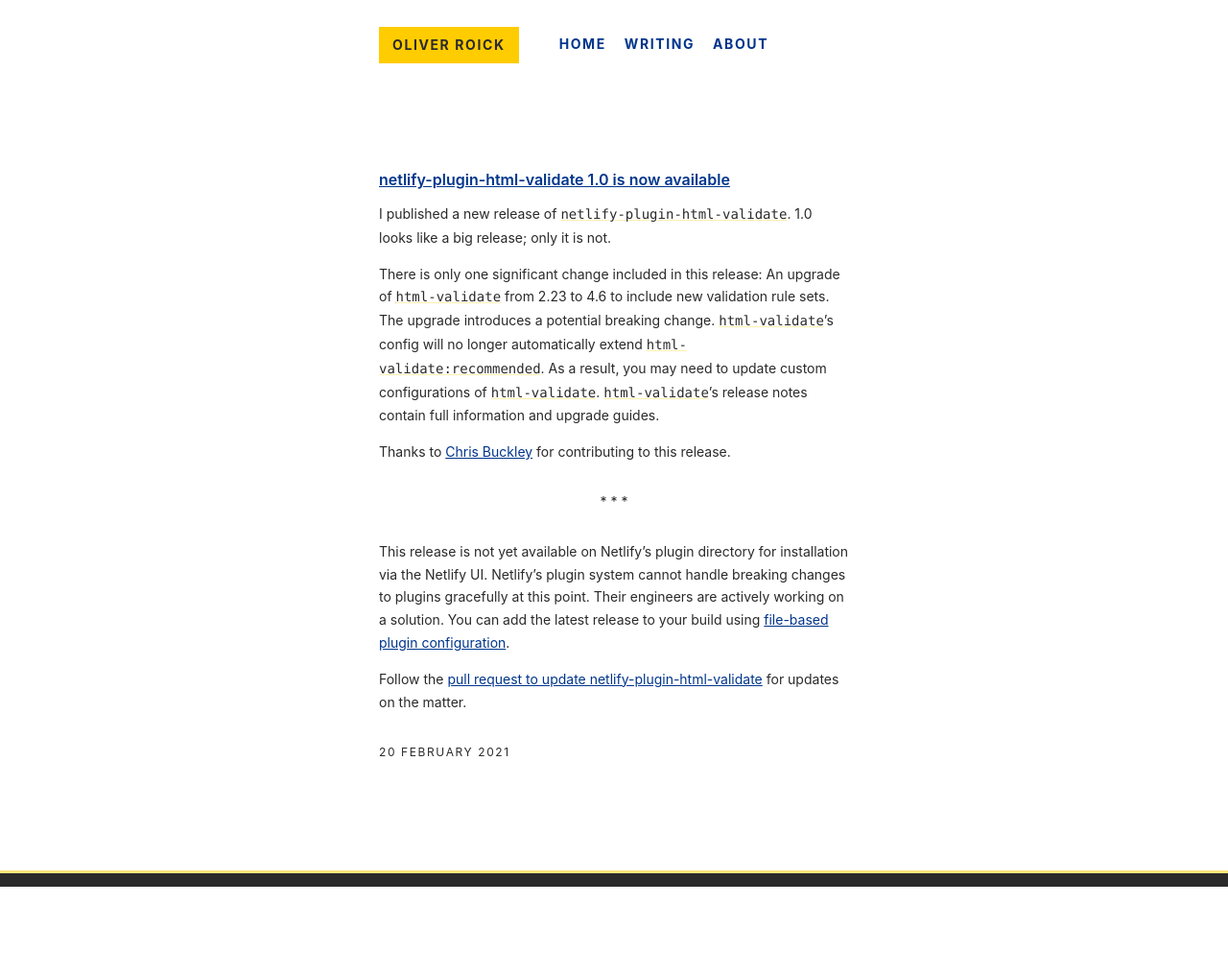
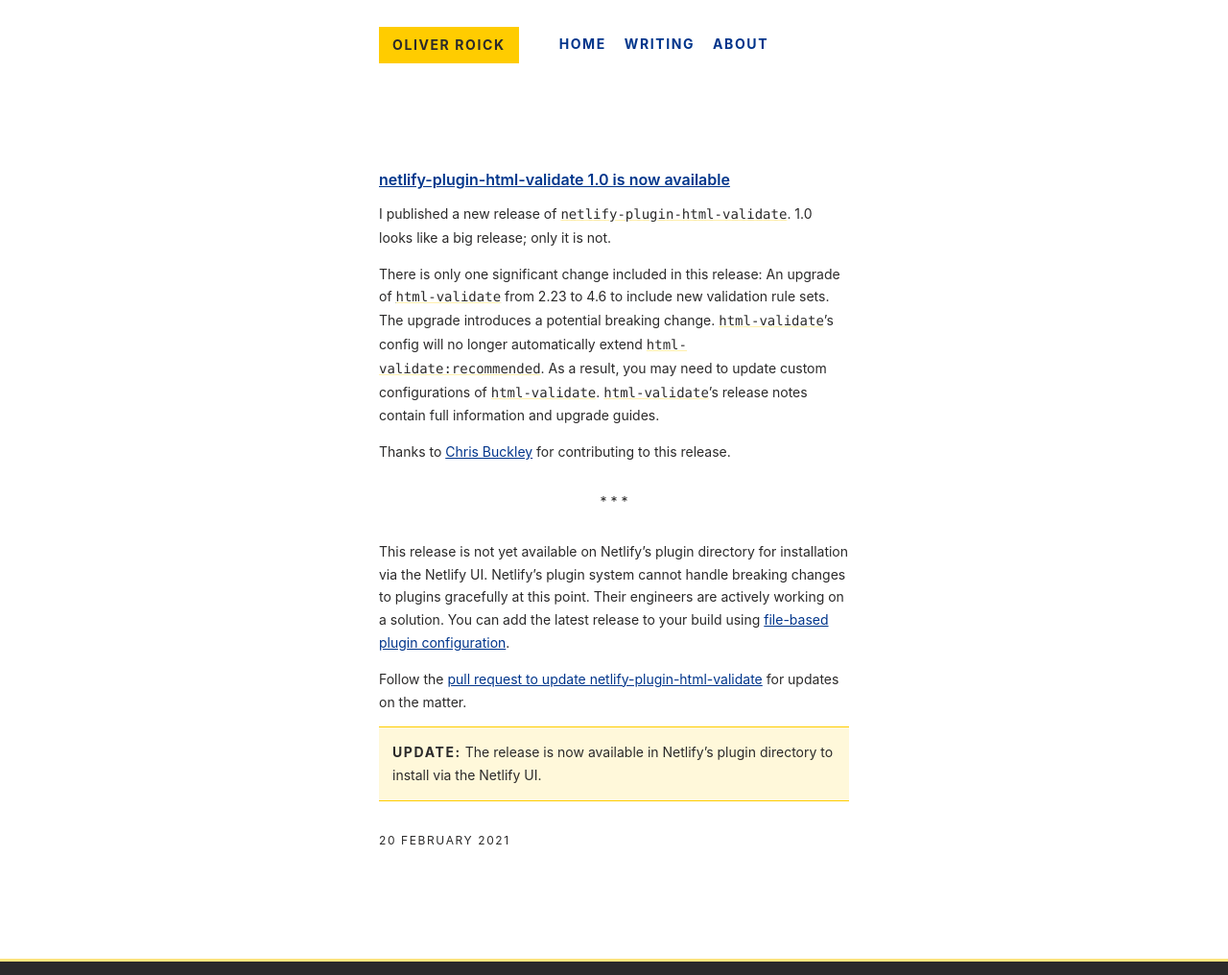
Before and after one commit to oliverroick/oliverroick.net, a Jekyll site: the page built from src/_posts/2021-02-20-netlify-html-validate-10.md, in a window 1280 px wide. Shown: the whole page at 96% size. Built offline with Jekyll 4.4.1, drawn with Linux system fonts in a browser that asks for light colours; before the commit the page ends 924 px from its top, so only the background shows below that.

Commit message:
Blog: Update html-validate 1.0

```diff
--- a/src/_posts/2021-02-20-netlify-html-validate-10.md
+++ b/src/_posts/2021-02-20-netlify-html-validate-10.md
@@ -18,3 +18,5 @@
 This release is not yet available on Netlify's plugin directory for installation via the Netlify UI. Netlify's plugin system cannot handle breaking changes to plugins gracefully at this point. Their engineers are actively working on a solution. You can add the latest release to your build using [file-based plugin configuration](https://docs.netlify.com/configure-builds/build-plugins/#file-based-installation).
 
 Follow the [pull request to update netlify-plugin-html-validate](https://github.com/netlify/plugins/pull/223) for updates on the matter.
+
+{% include update.html u="The release is now available in Netlify's plugin directory to install via the Netlify UI." %}
```
